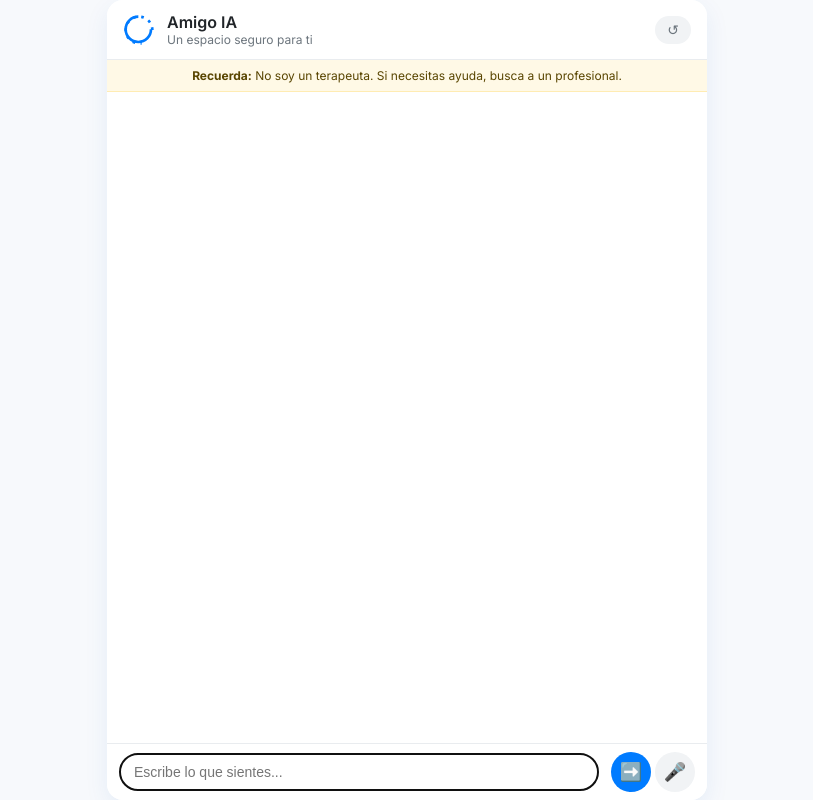
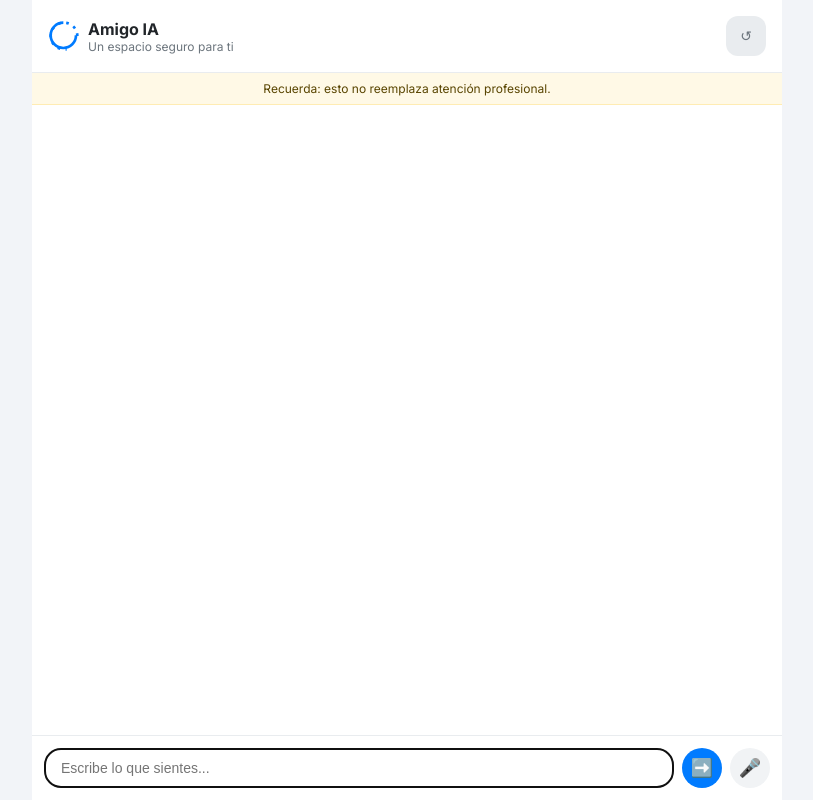
Before and after one commit to ArturoRS0102/Amigo_ia, a Flask app: page / in a window 1280 px wide. Shown: the whole page, without its empty margins (233-1046 px from the left). Run offline with Flask 3, Linux system fonts and the light colour scheme.

Commit message:
Se actualiza todo

```diff
--- a/app.py
+++ b/app.py
@@ -6,7 +6,7 @@ from werkzeug.utils import secure_filename
 import tempfile
 
 # Cargar variables de entorno
-t_load = load_dotenv()
+load_dotenv()
 
 app = Flask(__name__)
 
@@ -43,7 +43,6 @@ def index():
 
 @app.route('/chat', methods=['POST'])
 def chat():
-    """Gestión de conversación solo por texto."""
     data = request.get_json(silent=True) or {}
     history = data.get('history')
     if not history:
@@ -52,8 +51,11 @@ def chat():
     messages = [{'role': 'system', 'content': SYSTEM_PROMPT_TEXT}] + history
     try:
         response = client.chat.completions.create(
-            model="gpt-4o", messages=messages,
-            temperature=0.7, max_tokens=200, top_p=1
+            model="gpt-4o",
+            messages=messages,
+            temperature=0.7,
+            max_tokens=200,
+            top_p=1
         )
         reply = response.choices[0].message.content.strip()
         return jsonify({'reply': reply})
@@ -67,7 +69,6 @@ def chat():
 
 @app.route('/audio', methods=['POST'])
 def audio():
-    """Gestión de conversación mediante nota de voz."""
     if 'audio' not in request.files:
         return jsonify({'error': 'No se envió audio.'}), 400
     audio_file = request.files['audio']
@@ -78,20 +79,22 @@ def audio():
         tmp_path = tmp.name
 
     try:
-        # Transcripción con Whisper
         with open(tmp_path, 'rb') as f:
             transcription = client.audio.transcriptions.create(
-                model="whisper-1", file=f
+                model="whisper-1",
+                file=f
             )
         text = transcription.text
 
-        # Conversación usando prompt de voz+texto
         history = [{'role': 'user', 'content': text}]
         messages = [{'role': 'system', 'content': SYSTEM_PROMPT_VOZ}] + history
 
         response = client.chat.completions.create(
-            model="gpt-4o", messages=messages,
-            temperature=0.7, max_tokens=200, top_p=1
+            model="gpt-4o",
+            messages=messages,
+            temperature=0.7,
+            max_tokens=200,
+            top_p=1
         )
         reply = response.choices[0].message.content.strip()
 
--- a/templates/index.html
+++ b/templates/index.html
@@ -4,49 +4,34 @@
   <meta charset="UTF-8">
   <meta name="viewport" content="width=device-width, initial-scale=1.0">
   <title>Amigo IA - Un espacio para ti</title>
+  <meta name="theme-color" content="#007bff">
+  <meta name="description" content="Chat de contención emocional con texto y voz">
   <link rel="preconnect" href="https://fonts.googleapis.com">
   <link rel="preconnect" href="https://fonts.gstatic.com" crossorigin>
   <link href="https://fonts.googleapis.com/css2?family=Inter:wght@400;500;600;700&display=swap" rel="stylesheet">
   <style>
-    :root { --bg-color:#f7f9fc; --container-bg:#fff; --header-bg:#fff; --user-bubble-bg:#e0f0ff; --user-bubble-text:#005a9e;
-      --ai-bubble-bg:#f1f3f5; --ai-bubble-text:#343a40; --text-color-primary:#212529; --text-color-secondary:#6c757d;
-      --primary-accent:#007bff; --primary-accent-hover:#0056b3; --border-color:#e9ecef; --shadow-color:rgba(0,91,190,0.08);
-      --font-family:'Inter',sans-serif; }
-    *,*::before,*::after{box-sizing:border-box;}
-    body{margin:0;display:flex;align-items:center;justify-content:center;height:100vh;background:var(--bg-color);
-      font-family:var(--font-family);color:var(--text-color-primary);}
-    .chat-container{width:100%;max-width:600px;height:100vh;display:flex;flex-direction:column;background:var(--container-bg);
-      border-radius:16px;box-shadow:0 8px 24px var(--shadow-color);overflow:hidden;margin:0;}
-    .chat-header{display:flex;align-items:center;justify-content:space-between;padding:12px 16px;
-      background:var(--header-bg);border-bottom:1px solid var(--border-color);}
-    .header-info{display:flex;align-items:center;}
-    .logo{width:32px;height:32px;margin-right:12px;color:var(--primary-accent);}
-    .header-title h1{margin:0;font-size:16px;font-weight:600;}
-    .header-title p{margin:0;font-size:12px;color:var(--text-color-secondary);}
-    .disclaimer{padding:8px 16px;background:#fff9e6;color:#594500;font-size:12px;text-align:center;
-      border-bottom:1px solid #ffecb3;}
-    .chat-window{flex:1;padding:16px;overflow-y:auto;display:flex;flex-direction:column;gap:12px;}
-    .message{max-width:80%;padding:10px 14px;border-radius:16px;line-height:1.4;animation:fadeIn .3s ease;
-      opacity:0;transform:translateY(10px);}
-    @keyframes fadeIn{to{opacity:1;transform:none;}}
-    .message.user{align-self:flex-end;background:var(--user-bubble-bg);color:var(--user-bubble-text);
-      border-bottom-right-radius:8px;}
-    .message.ai{align-self:flex-start;background:var(--ai-bubble-bg);color:var(--ai-bubble-text);
-      border-bottom-left-radius:8px;}
-    .typing-indicator{display:flex;align-self:flex-start;padding:8px 12px;background:var(--ai-bubble-bg);
-      border-radius:16px;gap:4px;}
-    .typing-indicator span{width:6px;height:6px;border-radius:50%;background:#b0b8c2;animation:bounce 1.2s infinite;}
-    @keyframes bounce{0%,80%,100%{transform:scale(0);}40%{transform:scale(1);}}
-    .chat-input-area{display:flex;align-items:center;padding:8px 12px;border-top:1px solid var(--border-color);
-      background:var(--header-bg);}
-    #chat-input{flex:1;border:1px solid var(--border-color);border-radius:20px;padding:10px 14px;
-      font-size:14px;margin-right:8px;}
-    button{border:none;border-radius:20px;padding:8px;margin-left:4px;cursor:pointer;font-size:18px;
-      display:flex;align-items:center;justify-content:center;}
-    #send-btn{background:var(--primary-accent);color:#fff;width:40px;height:40px;}
-    #voice-btn{background:var(--ai-bubble-bg);color:var(--text-color-primary);width:40px;height:40px;}
-    #restart-btn{background:var(--ai-bubble-bg);color:var(--text-color-secondary);padding:6px 12px;
-      font-size:14px;}
+    *{box-sizing:border-box;margin:0;padding:0}html,body{height:100%}body{font-family:'Inter',sans-serif;background:#f2f4f8;color:#212529;display:flex;justify-content:center;align-items:center}
+    .chat-container{width:100%;max-width:750px;height:100vh;display:flex;flex-direction:column;background:#fff;border-radius:0;box-shadow:none;overflow:hidden;margin:0;position:relative}
+    .chat-header{padding:1rem;background:#fff;border-bottom:1px solid #e9ecef;display:flex;align-items:center;justify-content:space-between}
+    .header-info{display:flex;align-items:center;gap:.5rem}
+    .logo{width:32px;height:32px;color:#007bff}
+    .header-title h1{font-size:16px;margin:0}
+    .header-title p{font-size:12px;margin:0;color:#6c757d}
+    .disclaimer{font-size:12px;text-align:center;padding:.5rem;background:#fff9e6;border-bottom:1px solid #ffecb3;color:#594500}
+    .chat-window{flex:1;overflow-y:auto;padding:1rem;display:flex;flex-direction:column;gap:.75rem}
+    .message{max-width:80%;padding:.75rem 1rem;border-radius:1rem;line-height:1.5;animation:fadeIn .3s ease;opacity:0;transform:translateY(10px)}
+    .message.user{align-self:flex-end;background:#e0f0ff;color:#005a9e;border-bottom-right-radius:.5rem}
+    .message.ai{align-self:flex-start;background:#f1f3f5;color:#343a40;border-bottom-left-radius:.5rem}
+    .typing-indicator{display:flex;align-self:flex-start;padding:.5rem;border-radius:1rem;gap:.3rem;background:#f1f3f5}
+    .typing-indicator span{width:6px;height:6px;border-radius:50%;background:#b0b8c2;animation:bounce 1.2s infinite}
+    @keyframes bounce{0%,80%,100%{transform:scale(0)}40%{transform:scale(1)}}
+    @keyframes fadeIn{to{opacity:1;transform:none}}
+    .chat-input-area{padding:.75rem;border-top:1px solid #e9ecef;display:flex;gap:.5rem;background:#fff}
+    #chat-input{flex:1;border:1px solid #dee2e6;border-radius:1rem;padding:.5rem 1rem;font-size:14px}
+    button{border:none;border-radius:50%;width:40px;height:40px;display:flex;align-items:center;justify-content:center;font-size:18px;cursor:pointer}
+    #send-btn{background:#007bff;color:#fff}
+    #voice-btn{background:#f1f3f5;color:#343a40}
+    #restart-btn{background:#e9ecef;color:#6c757d;font-size:14px;padding:.3rem .75rem;border-radius:.75rem}
   </style>
 </head>
 <body>
@@ -64,12 +49,12 @@
       </div>
       <button id="restart-btn" title="Reiniciar conversación">↺</button>
     </div>
-    <div class="disclaimer"><strong>Recuerda:</strong> No soy un terapeuta. Si necesitas ayuda, busca a un profesional.</div>
+    <div class="disclaimer">Recuerda: esto no reemplaza atención profesional.</div>
     <div class="chat-window" id="chat-window"></div>
     <div class="chat-input-area">
-      <input type="text" id="chat-input" placeholder="Escribe lo que sientes..." autocomplete="off" />
-      <button id="send-btn" title="Enviar mensaje">➡️</button>
-      <button id="voice-btn" title="Grabar nota de voz">🎤</button>
+      <input type="text" id="chat-input" placeholder="Escribe lo que sientes..." />
+      <button id="send-btn">➡️</button>
+      <button id="voice-btn">🎤</button>
     </div>
   </div>
   <script>
```
